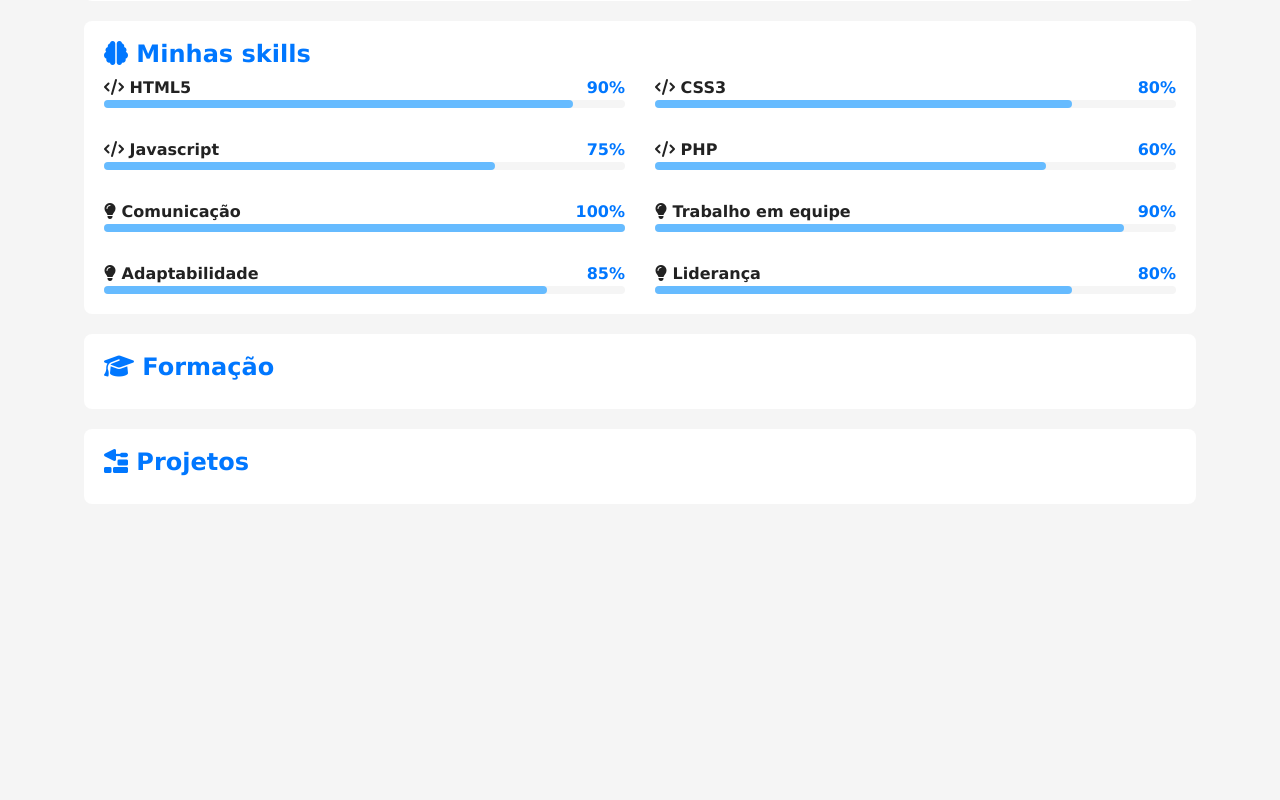
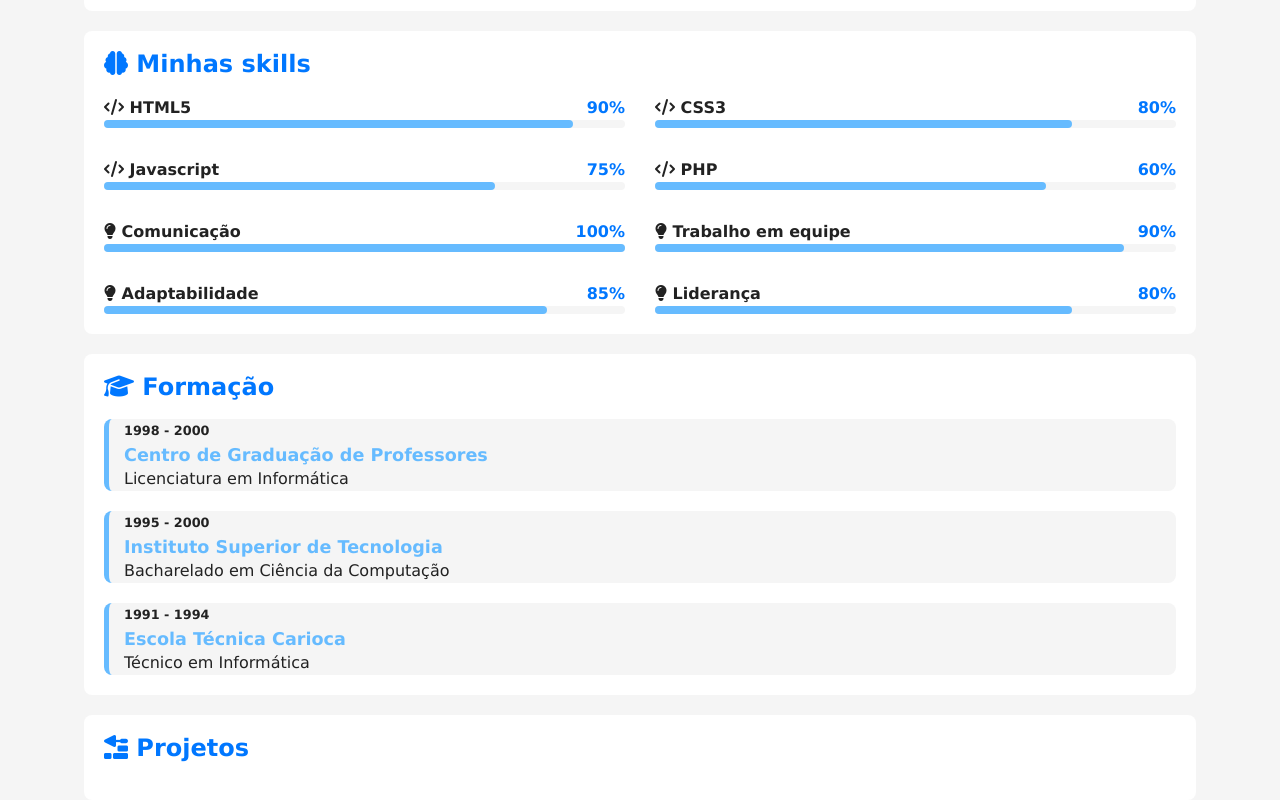
Before and after one commit to rafaelamaral-dev/projeto-portfolio, a plain HTML site: page index.html in a window 1280 px wide. Shown: the part 1188-1988 px from the top of the page. Before the commit the page ends 1712 px from the top, so only its background shows below. Drawn offline with Linux system fonts and the light colour scheme.

Commit message:
Área de Formações

```diff
--- a/estilos/style.css
+++ b/estilos/style.css
@@ -125,7 +125,7 @@ article {
 
 article h2 {
   color: var(--destaque);
-  margin-bottom: 10px;
+  margin-bottom: 20px;
 }
 
 .video-container {
@@ -179,6 +179,37 @@ article h2 {
   border-radius: 4px;
 }
 
+#formacao-container {
+  display: flex;
+  flex-direction: column-reverse;
+  gap: 20px;
+}
+
+#formacao-container .curso {
+  background-color: var(--fundo-principal);
+  border-radius: 8px;
+  border-left: 5px solid var(--destaque-inverso);
+  padding-left: 15px;
+  transition: border-width 0.5s, border-color 0.5s;
+}
+
+#formacao-container .curso:hover {
+  border-left-width: 15px;
+  border-color: var(--destaque);
+  cursor: pointer;
+}
+
+#formacao-container .periodo {
+  font-size: 0.8em;
+  font-weight: bold;
+  color: var(--texto);
+}
+
+#formacao-container .instituicao {
+  color: var(--destaque-inverso);
+  font-size: 1.1em;
+}
+
 @media screen and (min-width: 768px) {
   #skill-container {
     grid-template-columns: 1fr 1fr;
--- a/index.html
+++ b/index.html
@@ -164,8 +164,29 @@
 
             </article> <!-- Fim article#skills -->
 
-            <article class="formacao">
+            <article id="formacao">
                 <h2> <i class="fa-solid fa-graduation-cap"></i> Formação</h2>
+
+                <div id="formacao-container">
+                    <div class="curso">
+                        <p class="periodo">1991 - 1994</p>
+                        <h3 class="instituicao">Escola Técnica Carioca</h3>
+                        <p class="titulacao">Técnico em Informática</p>
+                    </div>
+
+                    <div class="curso">
+                        <p class="periodo">1995 - 2000</p>
+                        <h3 class="instituicao">Instituto Superior de Tecnologia</h3>
+                        <p class="titulacao">Bacharelado em Ciência da Computação</p>
+                    </div>
+
+                    <div class="curso">
+                        <p class="periodo">1998 - 2000</p>
+                        <h3 class="instituicao">Centro de Graduação de Professores</h3>
+                        <p class="titulacao">Licenciatura em Informática</p>
+                    </div>
+                </div>
+
             </article> <!-- Fim article#formacao -->
 
             <article id="projetos">
```
